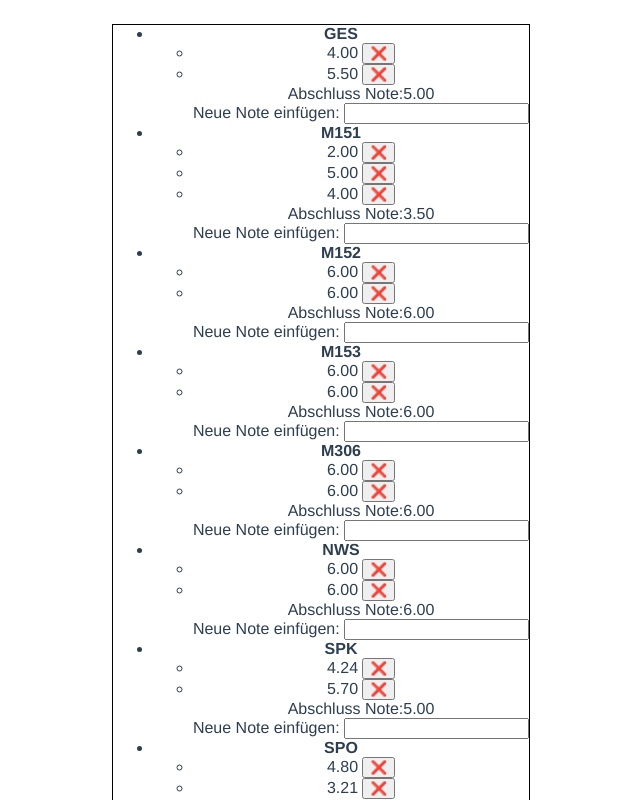
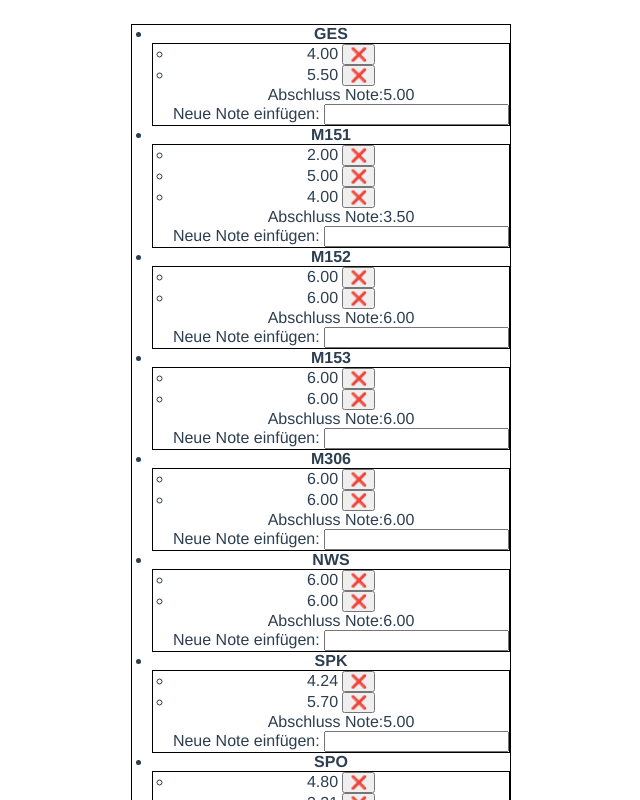
Before and after one commit to benjaminSluz/notenverwaltungstool, a Vue app: page / in a window 1280 px wide. Shown: the top 800 px of the page, without its empty margins (327-967 px from the left). Built offline with nearby package versions, Linux system fonts and the light colour scheme.

Commit message:
style changes

```diff
--- a/src/views/NotenverwaltungView.vue
+++ b/src/views/NotenverwaltungView.vue
@@ -68,6 +68,10 @@ function avgNote(noten) {
   margin: 0;
   justify-content: center;
 }
+ul {
+  padding-inline-start: 20px;
+  border: 1px black solid;
+}
 .Fach {
   font-weight: bolder;
 }
```
